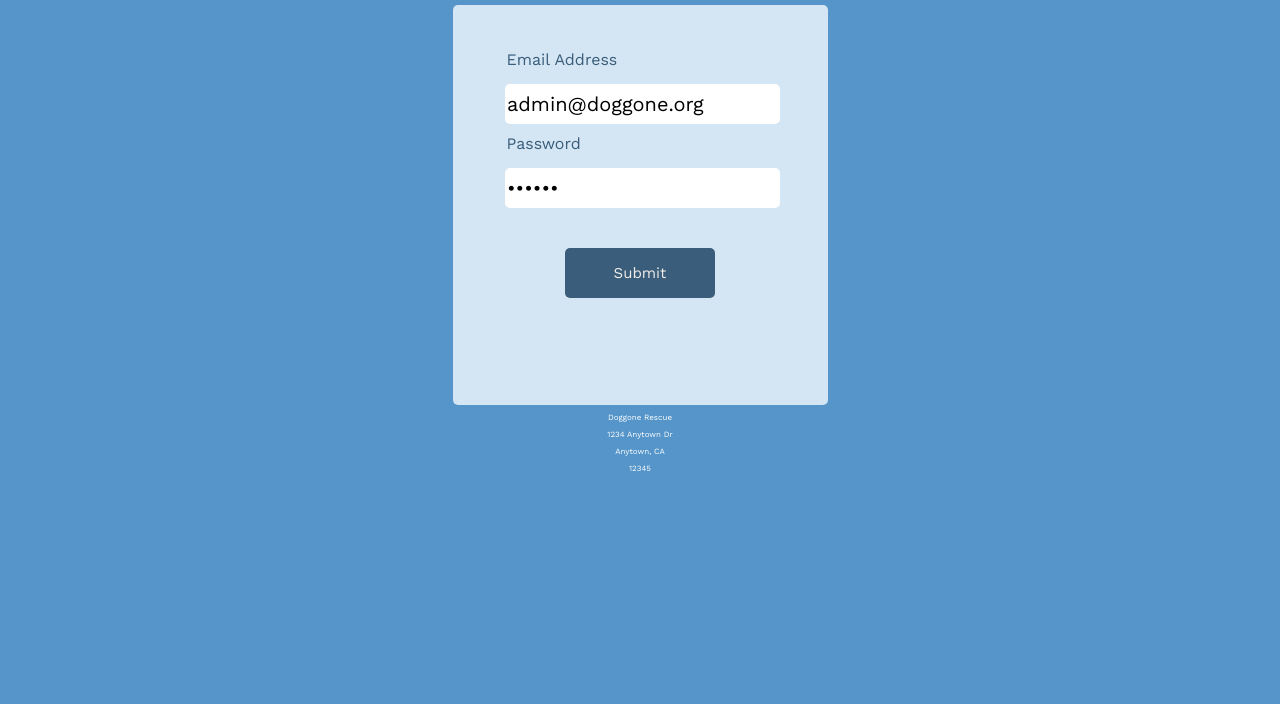
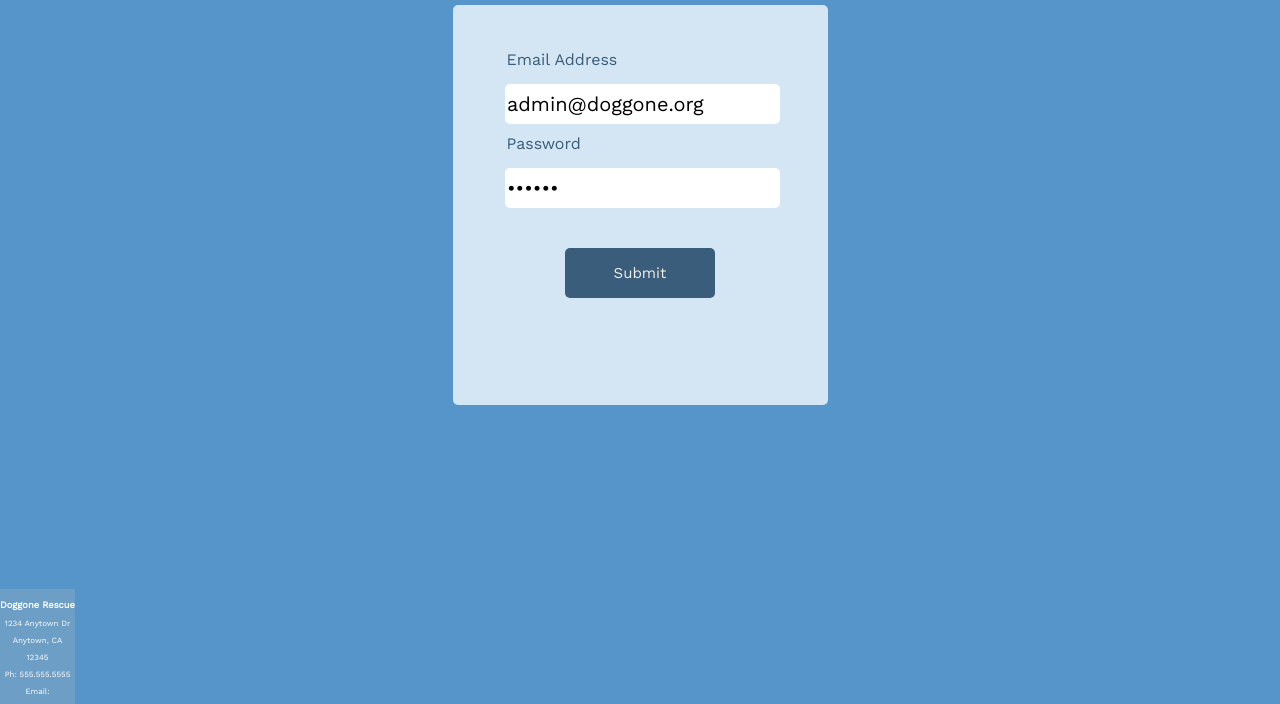
Before and after one commit to sesham18/DogApp, a website with bundled scripts: page public/login.html in a window 1280 px wide. Shown: the part 96-800 px from the top of the page. Built offline with nearby package versions, Linux system fonts and the light colour scheme.

Commit message:
styling changes

```diff
--- a/public/index.css
+++ b/public/index.css
@@ -386,8 +386,10 @@ img.center {
 .contact{
     font-size: 8px;
     display: block;
+    position: fixed;
     left: 0;
     bottom: 0;
     color: white;
+    background-color: rgb(109, 158, 197);
     text-align: center;
 }
--- a/public/login.html
+++ b/public/login.html
@@ -35,10 +35,12 @@
     </main>
 
     <footer class = "contact" aria-live = "polite">
-        <p>Doggone Rescue</p>
+        <h3>Doggone Rescue</h3>
         <p>1234 Anytown Dr</p>
         <p>Anytown, CA</p>
         <p>12345</p>
+        <p>Ph: 555.555.5555</p>
+        <p>Email: <a href = "adm@doggone.info"></a></p>
     </footer>
 
     <script src="login.js" type="module"></script>
```
Also changed, not shown: public/index.html (+3 -1 lines).
